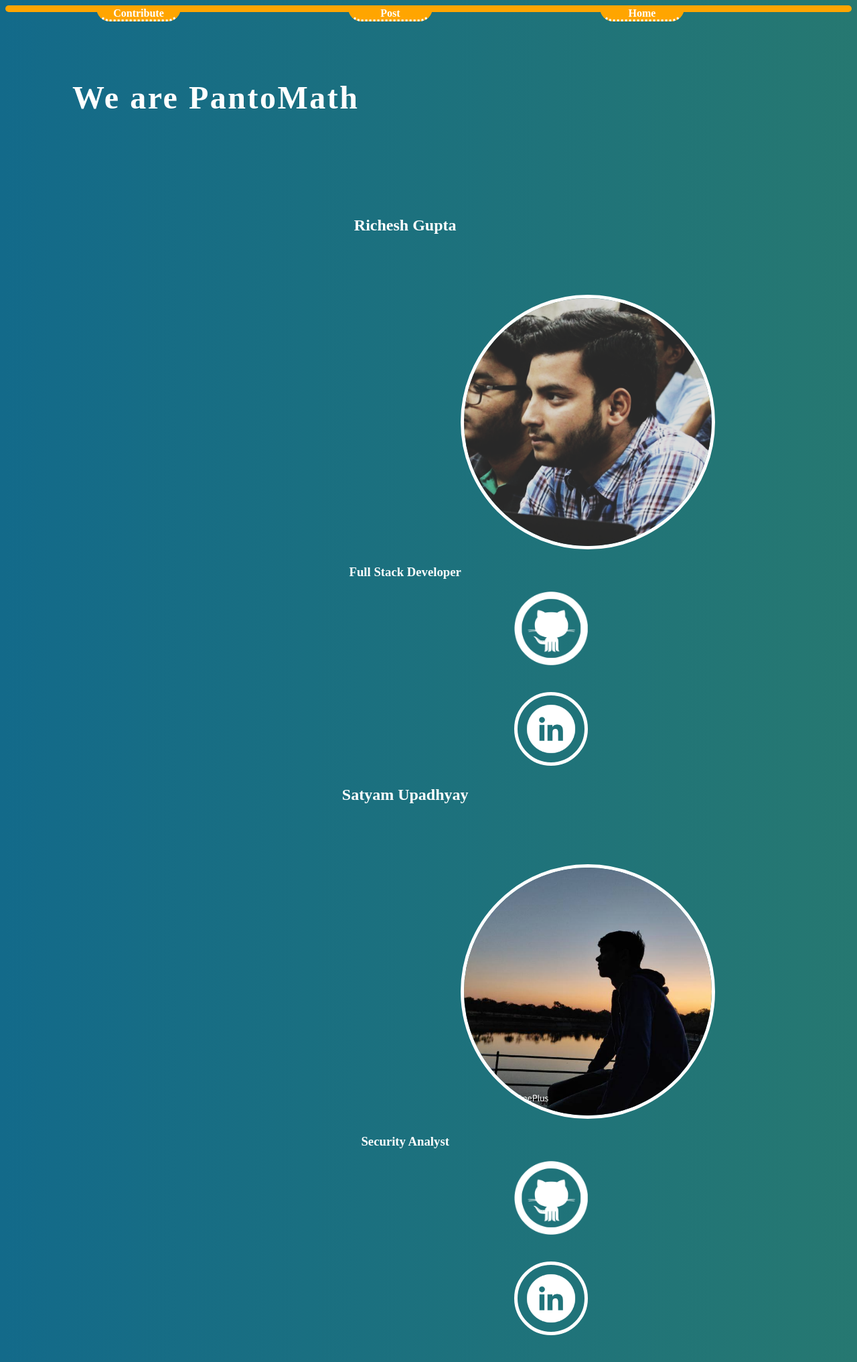
After one commit to richeshgupta/JUETNoticeBoard, a Django app: page /about/ in a window 1280 px wide. The commit adds this page. Shown: the whole page at 67% size. Run offline with Django 3.2, Linux system fonts and the light colour scheme.

Commit message:
Added about page

```diff
--- a/notice/notice/urls.py
+++ b/notice/notice/urls.py
@@ -17,7 +17,7 @@ from django.contrib import admin
 from django.urls import path,include
 from django.contrib.auth import views as auth_views
 from users.views import menu,not_logged_in,index_list,notice_detail,PostCreate,PostUpdate,notice_delete
-
+from users.views import about
 urlpatterns = [
     path('admin/', admin.site.urls),
     path('',menu,name='menu'),
@@ -30,4 +30,5 @@ urlpatterns = [
     path('route/<int:pk>/update/',PostUpdate.as_view(),name="notice_update"),
     path('route/<int:pk>/delete/',notice_delete.as_view(),name="notice_delete"),
     path('/send/',include('send.urls')),
+    path('about/',about,name='about'),
 ]
--- /dev/null
+++ b/notice/users/templates/users/about.html
@@ -0,0 +1,131 @@
+{% load static %}
+<!DOCTYPE html>
+<html>
+<head>
+	<title>We are PantoMath!</title>
+	<style>
+		  @import url('https://fonts.googleapis.com/css?family=Satisfy');
+		body
+		{
+			  background: linear-gradient(to right, #136a8a, #267871);
+		}
+		div.nav
+		{
+			width:100%;
+			height:10px;
+			background-color: orange;
+			border-radius: 20px;
+		}
+		div.nav-btn
+		{
+			width:120px;
+			margin-right: 250px;
+			border:3px solid orange;
+			float:right;
+			text-align: center;
+			border-bottom-right-radius: 20px;
+			border-bottom-left-radius: 20px;
+			background-color:orange;
+			border-bottom-style: dotted;
+			border-bottom-color: white;
+		}
+		a{
+			text-decoration: none;
+			color:white;
+			font-weight: bold;
+		}
+		div.profile-container
+		{
+			width:85%;
+			height:700px;
+			margin-top:150px;
+			margin-left:60px;
+		}
+		img#profile
+		{
+			width:370px;
+			height:370px;
+			border-radius:100%;
+			border:5px solid white;
+			margin-top:70px;
+			margin-left:620px;
+
+		}
+		img#profile:hover
+		{
+			opacity:0.7;
+		}
+		div.content
+		{
+			width:50%;
+			float:right;
+			margin-top:-350px;
+			margin-right:300px;
+		}
+		h2,h3
+		{
+			color:white;
+			text-align: center;
+		}
+		div.links
+		{
+    		font-family: 'Satisfy', cursive;
+		    color:white;
+		    font-size:5em;
+		    width:20%;
+		    margin-left:700px;
+		}
+		a:hover
+		{
+			color:#8feaa7;
+		}
+		h1
+		{
+			color:white;
+			font-weight: bolder;
+			letter-spacing: 2.5px;
+			margin-left:100px;
+			margin-top: 100px;
+			font-size: 3em;
+		}
+		</style>
+</head>
+<body>
+<div class="nav">
+	<div class="nav-btn">
+	<a href="{% url 'home' %}">Home</a>
+	</div>
+	<div class="nav-btn">
+	<a href="{% url 'notice' %}">Post</a>
+	</div><div class="nav-btn">
+	<a href="https://github.com/richeshgupta/JUETNoticeBoard">Contribute</a>
+	</div>
+
+</div>
+<h1>We are PantoMath</h1>
+<div class="profile-container">
+
+<h2>Richesh Gupta</h2>
+	<div class="profile-img">
+		<img id="profile" src='{% static "richesh.png" %}'/>
+	</div>
+	<h3>Full Stack Developer</h3>
+<div class="links">
+	<a href="http://github.com/richeshgupta" target="_blank" alt="Richesh - GIT"><img src="{% static 'github.png' %}" width="110px" height="110px"></a>
+	<a href="https://www.linkedin.com/in/richeshgupta/" target="_blank" alt="Richesh - LinkedIn"><img src="{% static 'linkedin.png' %}" style="border:5px solid white;border-radius:100%;" width="100px" height="100px" /></a>
+</div>
+</div>
+<div class="profile-container">
+
+<h2>Satyam Upadhyay</h2>
+	<div class="profile-img">
+		<img id="profile" src='{% static "satyam.jpg" %}'/>
+	</div>
+	<h3>Security Analyst</h3>
+<div class="links">
+	<a href="https://github.com/satyam260" target="_blank" alt="Satyam - GIT"><img src="{% static 'github.png' %}" width="110px" height="110px"></a>
+	<a href="https://www.linkedin.com/in/satyam-upadhyay-1776a2172/" target="_blank" alt="Satyam - LinkedIn"><img src="{% static 'linkedin.png' %}" style="border:5px solid white;border-radius:100%;" width="100px" height="100px" /></a>
+</div>
+</div>
+</body>
+</html>
--- a/notice/users/templates/users/noticeboard_detail.html
+++ b/notice/users/templates/users/noticeboard_detail.html
@@ -33,7 +33,7 @@
 		}
 		.heading
 		{
-			width:20%;
+			width:90%;
 			font-weight:bolder;
 			font-size:2em;
 		}
--- a/notice/users/views.py
+++ b/notice/users/views.py
@@ -54,5 +54,9 @@ class notice_delete(LoginRequiredMixin,UserPassesTestMixin,DeleteView):
 
 def not_logged_in(request):
 	return render(request,'users/not_logged_in.html',{})
+
 def menu(request):
 	return render(request,'users/initial.html',{})
+
+def about(request):
+	return render(request,'users/about.html',{})
```
Also changed, not shown: notice/db.sqlite3, notice/users/static/github.png (added), notice/users/static/linkedin.png (added), notice/users/static/richesh.png (added), notice/users/static/satyam.jpg (added).
